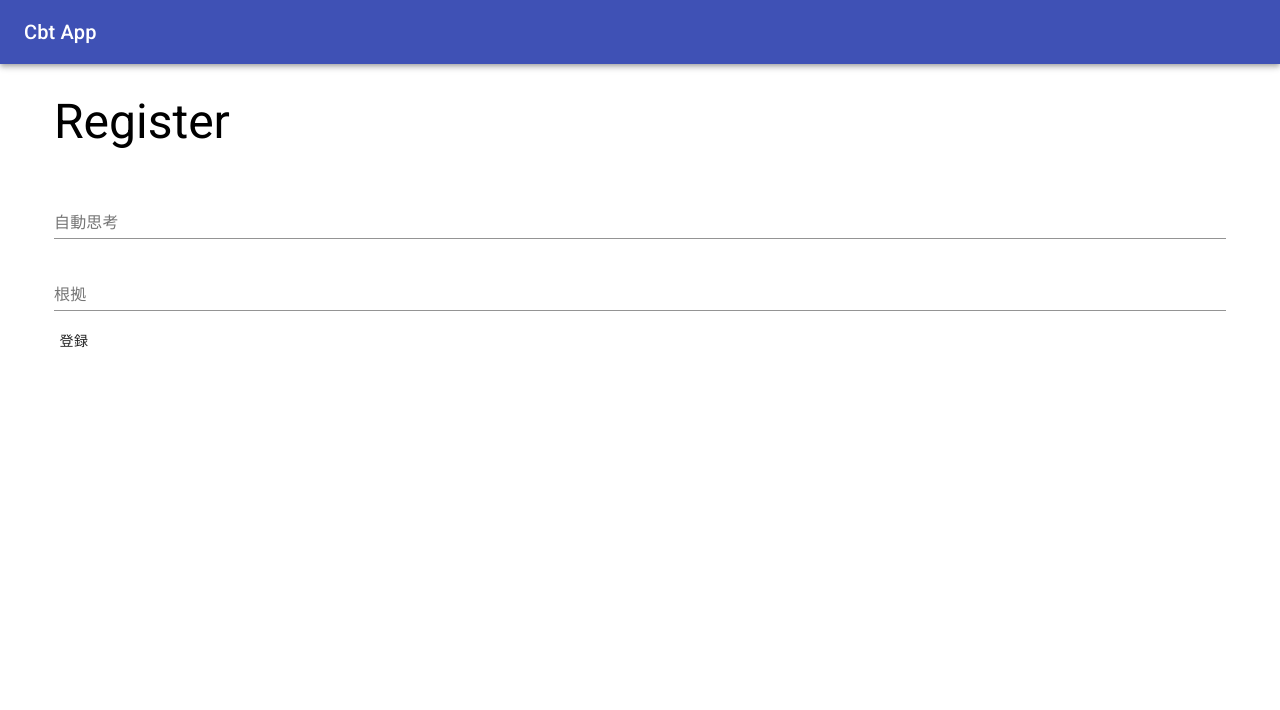
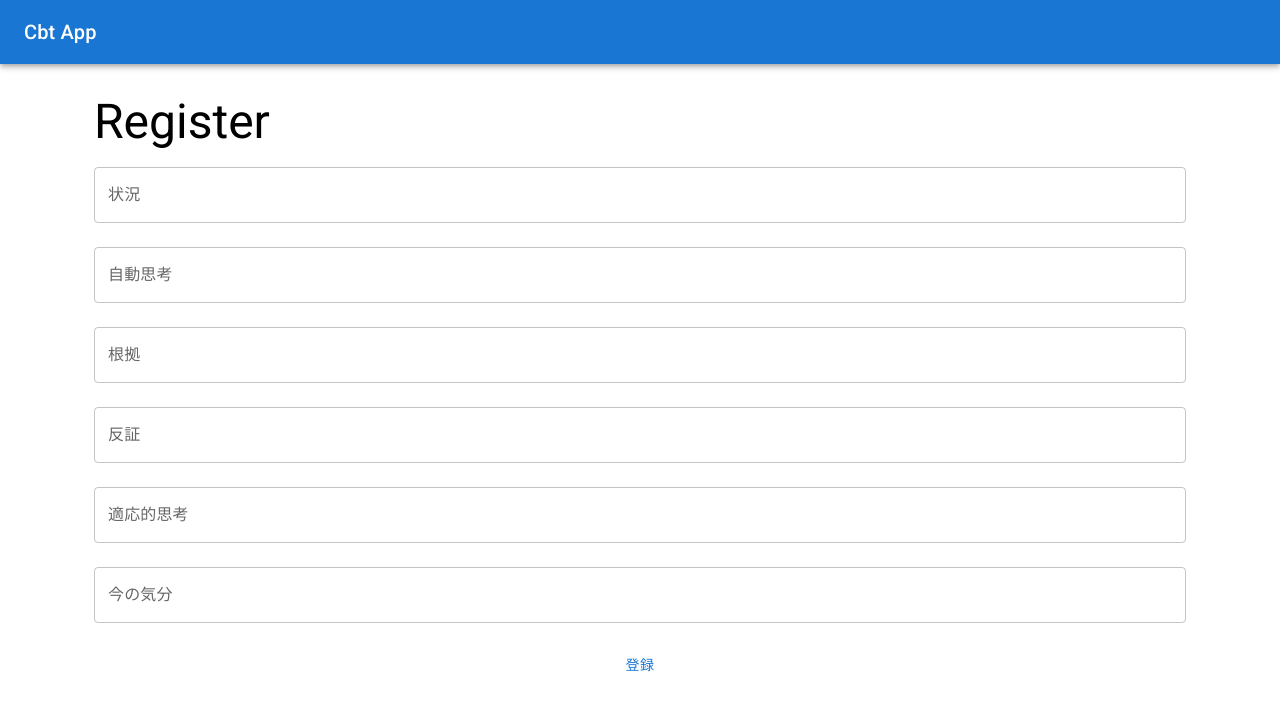
Before and after one commit to tamuten/javacbt, a React (Create React App) app in the folder frontend/: page /register in a window 1280 px wide. Shown: the top 710 px of the page. Built offline with nearby package versions, Linux system fonts and the light colour scheme.

Commit message:
mui5にアップデート

```diff
--- a/frontend/package.json
+++ b/frontend/package.json
@@ -3,9 +3,9 @@
   "version": "0.1.0",
   "private": true,
   "dependencies": {
-    "@material-ui/core": "^4.12.4",
-    "@material-ui/icons": "^4.11.3",
-    "@material-ui/pickers": "^3.3.10",
+    "@emotion/react": "^11.9.3",
+    "@emotion/styled": "^11.9.3",
+    "@mui/material": "^5.9.2",
     "@testing-library/jest-dom": "^5.16.4",
     "@testing-library/react": "^13.3.0",
     "@testing-library/user-event": "^13.5.0",
--- a/frontend/src/App.tsx
+++ b/frontend/src/App.tsx
@@ -1,4 +1,4 @@
-import { AppBar, Container, Toolbar, Typography } from '@material-ui/core';
+import { AppBar, Container, Toolbar, Typography } from '@mui/material';
 import { BrowserRouter, Route, Routes } from 'react-router-dom';
 import { Register } from './Register';
 import { ThoughtList } from './ThoughtList';
--- a/frontend/src/Register.tsx
+++ b/frontend/src/Register.tsx
@@ -1,22 +1,24 @@
-import { Button, Grid, TextField, Typography } from "@material-ui/core";
-import { DatePicker } from "@material-ui/pickers";
+import { Button, Grid, TextField, Typography, Stack } from "@mui/material";
 
 export const Register = () => {
   return (
     <>
-      <Typography variant="h3" gutterBottom>Register</Typography>
-      <Grid container spacing={3}>
+      <Typography variant="h3" gutterBottom>
+        Register
+      </Typography>
+      <Grid container spacing={3} justifyContent="center">
         <Grid item xs={12}>
-          {/* <DatePicker value={new Date()} label="日時" disableFuture onChange={() => console.log("date changed.")} /> */}
+          <Stack spacing={3}>
+            <TextField multiline fullWidth label="状況" />
+            <TextField multiline fullWidth label="自動思考" />
+            <TextField multiline fullWidth label="根拠" />
+            <TextField multiline fullWidth label="反証" />
+            <TextField multiline fullWidth label="適応的思考" />
+            <TextField multiline fullWidth label="今の気分" />
+            <Button>登録</Button>
+          </Stack>
         </Grid>
-        <Grid item xs={12}>
-          <TextField multiline fullWidth label="自動思考" />
-        </Grid>
-        <Grid item xs={12}>
-          <TextField multiline fullWidth label="根拠" />
-        </Grid>
-        <Button>登録</Button>
       </Grid>
     </>
   );
-}
+};
```
Also changed, not shown: frontend/src/ThoughtList.tsx (+17 -3 lines), 2 other files (tests, documents, lock files or other folders).
